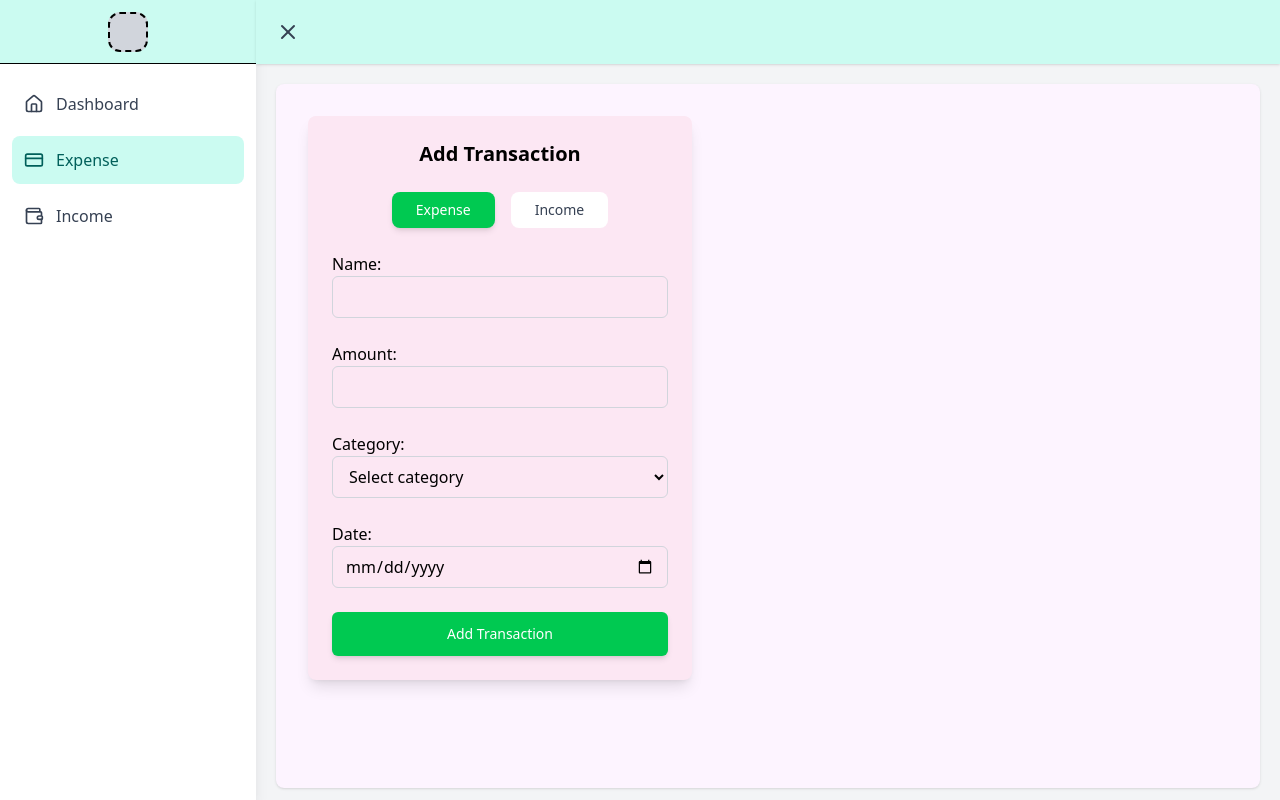
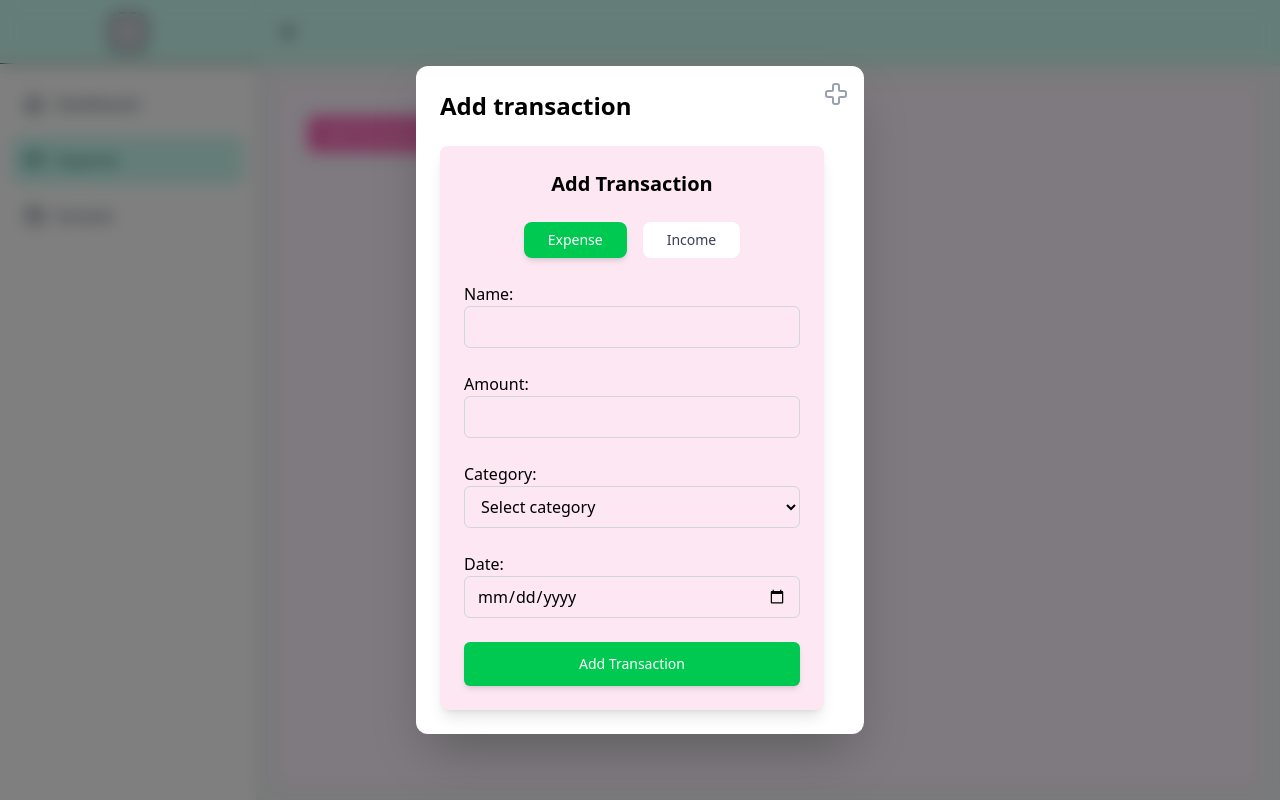
Before and after one commit to ElenaPavluchuk/simple-balance-frontend, a React (Vite) app: page /simple-balance-frontend/expense in a window 1280 px wide. Both pictures are taken after a click on the button "Add Transaction". Built offline with nearby package versions, Linux system fonts and the light colour scheme.

Commit message:
feat-trans-13: create modal component

```diff
--- a/src/app/providers/router/routeConfig/routeConfig.jsx
+++ b/src/app/providers/router/routeConfig/routeConfig.jsx
@@ -2,7 +2,7 @@ import AppLayout from "../../../ui/layout/AppLayout";
 import DashboardPage from "../../../../pages/DashboardPage/DashboardPage";
 import ExpensePage from "../../../../pages/ExpensePage/ExpensePage";
 import IncomePage from "../../../../pages/IncomePage/IncomePage";
-import AddTransModal from "../../../../shared/ui/AddTransModal/AddTransModal";
+import AddTransCard from "../../../../shared/ui/AddTransCard/AddTransCard";
 
 export const routeConfig = [
   {
@@ -25,6 +25,6 @@ export const routeConfig = [
   },
   {
     path: "/test",
-    element: <AddTransModal />,
+    element: <AddTransCard />,
   },
 ];
--- a/src/pages/ExpensePage/ExpensePage.jsx
+++ b/src/pages/ExpensePage/ExpensePage.jsx
@@ -1,11 +1,26 @@
-import AddTransModal from "../../shared/ui/AddTransModal/AddTransModal";
-import { useSelector, useDispatch } from "react-redux";
+import { useState } from "react";
+import { useSelector } from "react-redux";
+import Button from "../../shared/ui/Button/Button";
+import DialogModal from "../../shared/ui/DialogModal/DialogModal";
+import AddTransCard from "../../shared/ui/AddTransCard/AddTransCard";
 
 export default function ExpensePage() {
+  const [openAddTransModal, setOpenAddTransModal] = useState(false);
   const transes = useSelector((state) => state.transes.value);
+
   return (
     <div className="flex flex-row gap-20">
-      <AddTransModal />
+      <Button onClick={() => setOpenAddTransModal(true)} variant="primary">
+        Add Transaction
+      </Button>
+
+      <DialogModal
+        isOpen={openAddTransModal}
+        onClose={() => setOpenAddTransModal(false)}
+        title="Add transaction"
+      >
+        <AddTransCard onClose={() => setOpenAddTransModal(false)} />
+      </DialogModal>
 
       <div>
         <ul>
--- a/src/shared/ui/AddTransModal/AddTransModal.jsx
+++ b/src/shared/ui/AddTransCard/AddTransCard.jsx
@@ -7,7 +7,7 @@ import {
 import { useDispatch } from "react-redux";
 import { addTransToRedux } from "../../../app/providers/redux/slices/transesSlice";
 
-export default function AddTransModal() {
+export default function AddTransCard({ onClose }) {
   const dispatch = useDispatch();
   const [transType, setTransType] = useState("expense");
   const [trans, setTrans] = useState({
@@ -38,6 +38,7 @@ export default function AddTransModal() {
         ...trans,
       })
     );
+    onClose();
 
     setTrans({
       name: "",
--- /dev/null
+++ b/src/shared/ui/DialogModal/DialogModal.jsx
@@ -0,0 +1,34 @@
+import { createPortal } from "react-dom";
+import { Cross } from "lucide-react";
+
+export default function DialogModal({ isOpen, onClose, title, children }) {
+  if (!isOpen) return null;
+
+  return createPortal(
+    <div className="fixed inset-0 z-50 flex items-center justify-center">
+      {/* background */}
+      <div
+        className="absolute inset-0 bg-black/50 backdrop-blur-sm"
+        onClick={onClose}
+      />
+
+      {/* Модальное окно */}
+      <div className="relative bg-white rounded-xl shadow-2xl w-full max-w-md mx-4 p-6 animate-in fade-in zoom-in duration-200">
+        {/* Кнопка закрытия */}
+        <button
+          onClick={onClose}
+          className="absolute top-4 right-4 text-gray-400 hover:text-gray-600 transition"
+        >
+          <Cross className="w-6 h-6" />
+        </button>
+
+        {/* Заголовок */}
+        <h2 className="text-2xl font-bold mb-6">{title}</h2>
+
+        {/* Здесь будет форма или другой контент */}
+        <div>{children}</div>
+      </div>
+    </div>,
+    document.body
+  );
+}
```
